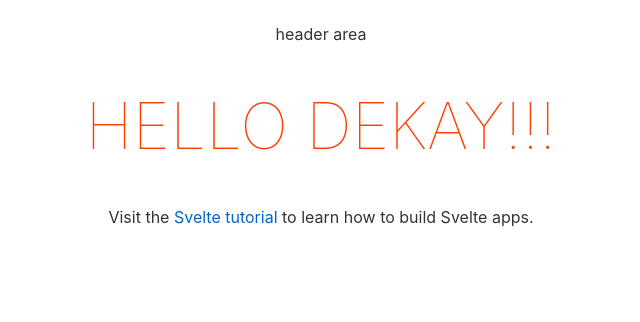
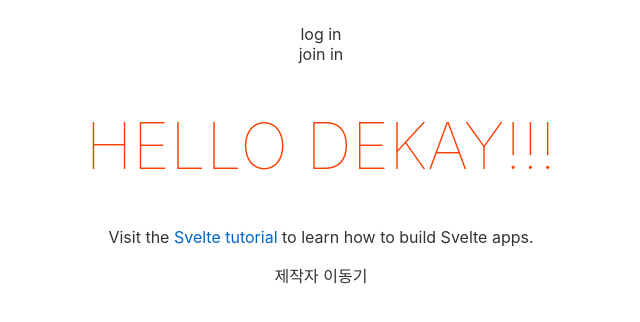
Before and after one commit to ddonggi/svelteprj, a Svelte app: page / in a window 1280 px wide. Shown: the top 322 px of the page, without its empty margins (319-959 px from the left). Built offline with nearby package versions, Linux system fonts and the light colour scheme.

Commit message:
UPDATE header content, CREATE footer

```diff
--- a/src/App.svelte
+++ b/src/App.svelte
@@ -1,6 +1,7 @@
 <script>
 	export let name;
 	import Header from './components/header.svelte';
+	import Footer from './components/footer.svelte';
 </script>
 
 <main>
@@ -8,6 +9,7 @@
 	<h1>Hello {name}!</h1>
 	<p>Visit the <a href="https://svelte.dev/tutorial">Svelte tutorial</a> to learn how to build Svelte apps.</p>
 	<div></div>
+	<Footer/>
 </main>
 
 <style>
--- /dev/null
+++ b/src/components/footer.svelte
@@ -0,0 +1,6 @@
+<footer>
+
+    <div>
+        제작자 이동기
+    </div>
+</footer>
--- a/src/components/header.svelte
+++ b/src/components/header.svelte
@@ -1 +1,12 @@
-<header>header area</header>
+<header>
+
+    <div>
+
+    </div>
+    <div>
+        log in
+    </div>
+    <div>
+        join in
+    </div>
+</header>
```
